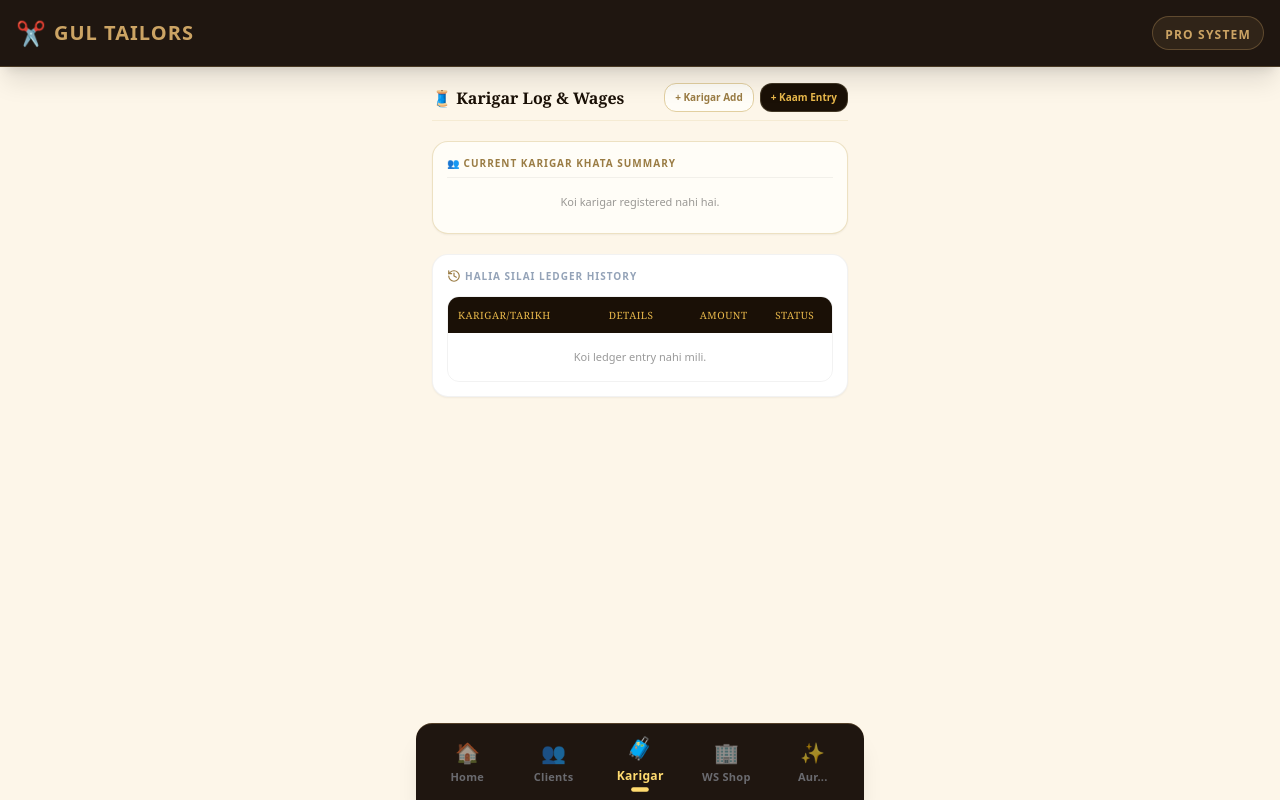
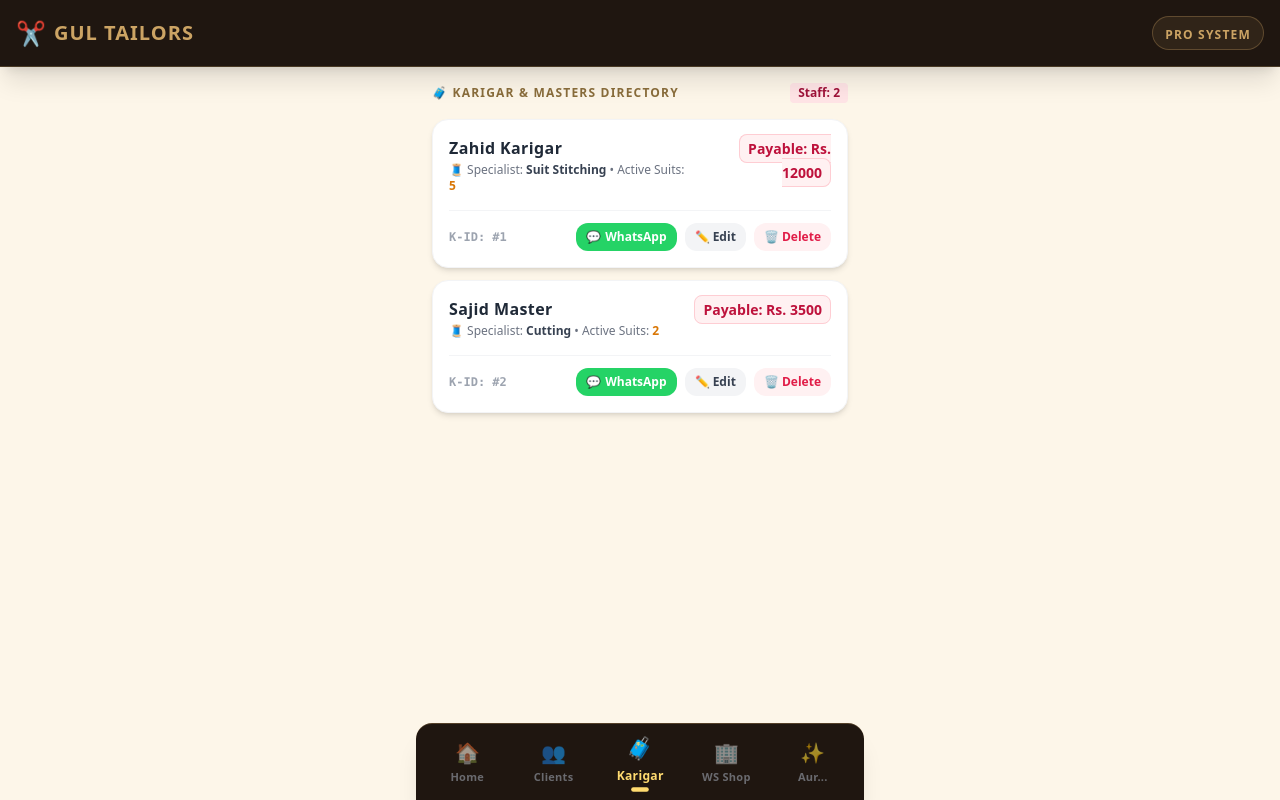
Before and after one commit to betmaxgold5800-Touqeer/gul-tailors, a React (Vite) app: page / in a window 1280 px wide. Both pictures are taken after a click on the button "🧳 Karigar". Built offline with nearby package versions, Linux system fonts and the light colour scheme.

Commit message:
Update Workers.jsx

```diff
--- a/src/views/Workers.jsx
+++ b/src/views/Workers.jsx
@@ -1,236 +1,73 @@
-import React, { useState, useEffect } from 'react'
-import { Plus, UserPlus, Calculator, CheckCircle, Trash2, ShieldAlert, History } from 'lucide-react'
+import React from 'react';
 
-export default function Workers() {
-  const [workers, setWorkers] = useState([])
-  const [entries, setEntries] = useState([])
-  const [showAddWorker, setShowAddWorker] = useState(false)
-  const [showAddEntry, setShowAddEntry] = useState(false)
+export default function Workers({ data, onEdit, onDelete }) {
 
-  // Form States Matrix
-  const [workerName, setWorkerName] = useState('')
-  const [entryData, setEntryData] = useState({
-    workerId: '', suitQty: '', rate: '', status: 'Pending', note: ''
-  })
-
-  useEffect(() => {
-    const savedWorkers = localStorage.getItem('gt_workers')
-    const savedEntries = localStorage.getItem('gt_wentries')
-    if (savedWorkers) setWorkers(JSON.parse(savedWorkers))
-    if (savedEntries) setEntries(JSON.parse(savedEntries))
-  }, [])
-
-  const handleAddWorker = (e) => {
-    e.preventDefault()
-    if (!workerName) return
-
-    const newWorkers = [...workers, { id: Date.now().toString(), name: workerName, khata: 0 }]
-    setWorkers(newWorkers)
-    localStorage.setItem('gt_workers', JSON.stringify(newWorkers))
-    setWorkerName('')
-    setShowAddWorker(false)
-  }
-
-  const handleAddEntry = (e) => {
-    e.preventDefault()
-    const { workerId, suitQty, rate, status } = entryData
-    if (!workerId || !suitQty || !rate) return alert("Saari fields lazmi hain!")
-
-    const amt = Number(suitQty) * Number(rate)
-    const newEntry = {
-      ...entryData,
-      id: Date.now().toString(),
-      date: new Date().toISOString().split('T')[0],
-      amount: amt
-    }
-
-    const updatedEntries = [newEntry, ...entries]
-    setEntries(updatedEntries)
-    localStorage.setItem('gt_wentries', JSON.stringify(updatedEntries))
-
-    // Re-calculate individual artisan khata balance matrix
-    const updatedWorkers = workers.map(w => {
-      if (w.id === workerId) {
-        const currentKhata = Number(w.khata || 0)
-        return { ...w, khata: status === 'Pending' ? currentKhata + amt : currentKhata }
-      }
-      return w
-    })
-    setWorkers(updatedWorkers)
-    localStorage.setItem('gt_workers', JSON.stringify(updatedWorkers))
-
-    // Reset Form
-    setEntryData({ workerId: '', suitQty: '', rate: '', status: 'Pending', note: '' })
-    setShowAddEntry(false)
-  }
-
-  const handleUpdateStatus = (entryId) => {
-    const updatedEntries = entries.map(entry => {
-      if (entry.id === entryId && entry.status === 'Pending') {
-        // Deduct from worker khata when status changes to Paid
-        const updatedWorkers = workers.map(w => {
-          if (w.id === entry.workerId) {
-            return { ...w, khata: Math.max(0, Number(w.khata || 0) - entry.amount) }
-          }
-          return w
-        })
-        setWorkers(updatedWorkers)
-        localStorage.setItem('gt_workers', JSON.stringify(updatedWorkers))
-        return { ...entry, status: 'Paid' }
-      }
-      return entry
-    })
-    setEntries(updatedEntries)
-    localStorage.setItem('gt_wentries', JSON.stringify(updatedEntries))
-  }
+  const triggerWorkerWhatsApp = (phone, name, payable) => {
+    const baseUrl = "https://api.whatsapp.com/send";
+    const text = `Assalam-o-Alaikum Master ${name} Sahib,\n\nGul Tailors dashboard par aap ka total khata update ho chuka hai. Aap ka baqi bacha commission balance Rs. ${payable} hai.\n\nShukriya!\n*Gul Tailors Engine*`;
+    window.open(`${baseUrl}?phone=${phone}&text=${encodeURIComponent(text)}`, '_blank');
+  };
 
   return (
-    <div className="space-y-5 animate-fadeIn">
+    <div className="space-y-4 animate-fadeIn">
+      <div className="flex items-center justify-between">
+        <h3 className="text-xs font-black tracking-widest text-[#8a6d3b] uppercase">
+          🧳 KARIGAR & MASTERS DIRECTORY
+        </h3>
+        <span className="rounded bg-rose-100 px-2 py-0.5 text-xs font-black text-rose-800">
+          Staff: {data.length}
+        </span>
+      </div>
 
-      {/* Header Pipeline Section */}
-      <div className="flex items-center justify-between border-b border-[#e2cfa0]/30 pb-2">
-        <h2 className="text-base font-serif font-bold text-[#1a1006] flex items-center gap-1.5">
-          🧵 Karigar Log & Wages
-        </h2>
-        <div className="flex gap-1.5">
-          <button onClick={() => { setShowAddWorker(!showAddWorker); setShowAddEntry(false) }} className="bg-[#fffdf7] border border-[#e2cfa0] text-[#9a7c44] text-[10px] font-bold py-1.5 px-2.5 rounded-xl transition-all">
-            + Karigar Add
+      {data.length === 0 ? (
+        <div className="bg-white p-8 text-center rounded-2xl border border-dashed border-gray-300 text-gray-400 font-bold">
+          Koi karigar listed nahi hai.
+        </div>
+      ) : (
+        <div className="space-y-3">
+          {data.map((worker) => (
+            <div key={worker.id} className="bg-white rounded-2xl p-4 border border-gray-100 shadow-md flex flex-col justify-between gap-3">
+              <div className="flex justify-between items-start">
+                <div>
+                  <h4 className="font-black text-base text-gray-800 tracking-wide">{worker.name}</h4>
+                  <p className="text-xs text-gray-500 font-medium mt-0.5">
+                    🧵 Specialist: <span className="font-bold text-gray-700">{worker.specializedIn}</span> • Active Suits: <span className="text-amber-600 font-bold">{worker.activeSuits}</span>
+                  </p>
+                </div>
+                <div className="text-right">
+                  <span className="text-sm font-black px-2 py-1 rounded-lg bg-rose-50 text-rose-700 border border-rose-200">
+                    Payable: Rs. {worker.payable}
+                  </span>
+                </div>
+              </div>
+
+              <div className="flex items-center justify-between border-t border-gray-100 pt-3 mt-1">
+                <span className="text-xs font-mono font-bold text-gray-400">K-ID: #{worker.id}</span>
+                <div className="flex items-center gap-2">
+                  <button
+                    onClick={() => triggerWorkerWhatsApp(worker.phone, worker.name, worker.payable)}
+                    className="flex items-center gap-1 bg-[#25D366] hover:bg-[#20ba5a] text-white text-xs font-black px-2.5 py-1.5 rounded-xl transition-transform active:scale-95 shadow-xs"
+                  >
+                    <span>💬</span> WhatsApp
                   </button>
-          <button onClick={() => { setShowAddEntry(!showAddEntry); setShowAddWorker(false) }} className="bg-[#1a1006] text-[#e8b84b] text-[10px] font-bold py-1.5 px-2.5 rounded-xl border border-[#e2cfa0]/20 transition-all">
-            + Kaam Entry
+                  <button
+                    onClick={() => onEdit(worker)}
+                    className="bg-gray-100 hover:bg-gray-200 text-gray-700 text-xs font-black px-2.5 py-1.5 rounded-xl transition-transform active:scale-95"
+                  >
+                    ✏️ Edit
+                  </button>
+                  <button
+                    onClick={() => onDelete(worker.id)}
+                    className="bg-rose-50 hover:bg-rose-100 text-rose-600 text-xs font-black px-2.5 py-1.5 rounded-xl transition-transform active:scale-95"
+                  >
+                    🗑️ Delete
                   </button>
                 </div>
               </div>
-
-      {/* 1. Add New Artisan Form */}
-      {showAddWorker && (
-        <form onSubmit={handleAddWorker} className="bg-[#fffdf7] border border-[#e2cfa0] rounded-2xl p-4 shadow-sm space-y-3 animate-slideDown">
-          <h3 className="text-xs font-bold text-[#9a7c44] uppercase tracking-wider flex items-center gap-1"><UserPlus className="w-3.5 h-3.5" /> Naye Karigar Ka Naam</h3>
-          <div className="flex gap-2">
-            <input type="text" value={workerName} onChange={(e) => setWorkerName(e.target.value)} placeholder="e.g. Aslam Darzi" className="w-full bg-white border border-black/10 rounded-xl px-3 py-1.5 text-xs focus:outline-none focus:border-[#e8b84b]" required />
-            <button type="submit" className="bg-[#1a1006] text-[#e8b84b] text-xs font-bold px-4 rounded-xl shrink-0">Save</button>
-          </div>
-        </form>
-      )}
-
-      {/* 2. Add Suit Work Entry Form */}
-      {showAddEntry && (
-        <form onSubmit={handleAddEntry} className="bg-[#fffdf7] border border-[#e2cfa0] rounded-2xl p-4 shadow-sm space-y-4 animate-slideDown">
-          <h3 className="text-xs font-bold text-[#9a7c44] uppercase tracking-wider flex items-center gap-1"><Calculator className="w-3.5 h-3.5" /> Silai / Kaam Ka Hisab Form</h3>
-
-          <div className="grid grid-cols-2 gap-2.5">
-            <div className="col-span-2">
-              <label className="text-[10px] font-bold text-black/50 block mb-0.5">Karigar Select Karein</label>
-              <select value={entryData.workerId} onChange={(e) => setEntryData({...entryData, workerId: e.target.value})} className="w-full bg-white border border-black/10 rounded-xl px-2.5 py-1.5 text-xs focus:outline-none" required>
-                <option value="">-- Karigar Chunien --</option>
-                {workers.map(w => <option key={w.id} value={w.id}>{w.name}</option>)}
-              </select>
-            </div>
-            <div>
-              <label className="text-[10px] font-bold text-black/50 block mb-0.5">Suits Qty (Tadaad)</label>
-              <input type="number" value={entryData.suitQty} onChange={(e) => setEntryData({...entryData, suitQty: e.target.value})} placeholder="e.g. 5" className="w-full bg-white border border-black/10 rounded-xl px-2.5 py-1.5 text-xs focus:outline-none" required />
-            </div>
-            <div>
-              <label className="text-[10px] font-bold text-black/50 block mb-0.5">Per Suit Rate (Silai)</label>
-              <input type="number" value={entryData.rate} onChange={(e) => setEntryData({...entryData, rate: e.target.value})} placeholder="e.g. 400" className="w-full bg-white border border-black/10 rounded-xl px-2.5 py-1.5 text-xs focus:outline-none" required />
-            </div>
-            <div className="col-span-2">
-              <label className="text-[10px] font-bold text-black/50 block mb-0.5">Payment Status</label>
-              <select value={entryData.status} onChange={(e) => setEntryData({...entryData, status: e.target.value})} className="w-full bg-white border border-black/10 rounded-xl px-2.5 py-1.5 text-xs focus:outline-none">
-                <option value="Pending">Baqi/Udhaar (Add to Khata)</option>
-                <option value="Paid">Usi Waqt Cash De Diya</option>
-              </select>
-            </div>
-          </div>
-
-          <button type="submit" className="w-full bg-[#1a1006] text-[#e8b84b] font-bold py-2 rounded-xl text-xs border border-[#e2cfa0]/20 shadow-md">
-            Save Wage Entry
-          </button>
-        </form>
-      )}
-
-      {/* 3. Artisan Balances Summary Cards */}
-      <div className="bg-[#fffdf7] border border-[#e2cfa0]/60 rounded-2xl p-3.5 shadow-sm space-y-2">
-        <h3 className="text-[10px] font-bold text-[#9a7c44] uppercase tracking-widest border-b border-black/5 pb-1.5">
-          👥 Current Karigar Khata Summary
-        </h3>
-        {workers.length === 0 ? (
-          <p className="text-[11px] text-black/40 text-center py-2">Koi karigar registered nahi hai.</p>
-        ) : (
-          <div className="grid grid-cols-2 gap-2">
-            {workers.map(w => (
-              <div key={w.id} className="bg-white border border-black/5 rounded-xl p-2.5 flex items-center justify-between shadow-inner">
-                <span className="text-xs font-bold text-slate-700 truncate mr-1">{w.name}</span>
-                <span className={`text-xs font-mono font-black shrink-0 ${Number(w.khata) > 0 ? 'text-rose-600' : 'text-emerald-600'}`}>
-                  Rs.{w.khata || 0}
-                </span>
             </div>
           ))}
         </div>
       )}
     </div>
-
-      {/* 4. Recent Wage Ledger Entries Matrix */}
-      <div className="bg-white border border-black/5 rounded-2xl p-3.5 shadow-sm space-y-3">
-        <h3 className="text-[10px] font-bold text-slate-400 uppercase tracking-widest flex items-center gap-1">
-          <History className="w-3.5 h-3.5 text-[#9a7c44]" /> Halia Silai Ledger History
-        </h3>
-
-        <div className="overflow-hidden rounded-xl border border-black/5">
-          <table className="w-full text-left border-collapse text-xs">
-            <thead>
-              <tr className="bg-[#1a1006] text-[#e8b84b] font-serif text-[10px] uppercase tracking-wider">
-                <th className="p-2.5 font-normal">Karigar/Tarikh</th>
-                <th className="p-2.5 font-normal text-center">Details</th>
-                <th className="p-2.5 font-normal text-right">Amount</th>
-                <th className="p-2.5 font-normal text-center">Status</th>
-              </tr>
-            </thead>
-            <tbody className="divide-y divide-black/5">
-              {entries.length === 0 ? (
-                <tr>
-                  <td colSpan="4" className="p-4 text-center text-black/40 text-[11px]">Koi ledger entry nahi mili.</td>
-                </tr>
-              ) : (
-                entries.map((entry, idx) => {
-                  const workerObj = workers.find(w => w.id === entry.workerId)
-                  return (
-                    <tr key={entry.id} className={idx % 2 === 0 ? 'bg-white' : 'bg-slate-50/60'}>
-                      <td className="p-2.5">
-                        <span className="font-bold text-slate-800 block">{workerObj ? workerObj.name : 'Unknown'}</span>
-                        <span className="text-[9px] text-black/30 font-mono">{entry.date}</span>
-                      </td>
-                      <td className="p-2.5 text-center text-slate-600 font-medium">
-                        {entry.suitQty} Suits <br />
-                        <span className="text-[9px] text-black/40 font-mono">@{entry.rate}</span>
-                      </td>
-                      <td className="p-2.5 text-right font-mono font-bold text-slate-700">
-                        Rs.{entry.amount}
-                      </td>
-                      <td className="p-2.5 text-center">
-                        {entry.status === 'Pending' ? (
-                          <button
-                            type="button"
-                            onClick={() => handleUpdateStatus(entry.id)}
-                            className="bg-amber-50 border border-amber-200 text-amber-700 text-[9px] font-bold px-1.5 py-0.5 rounded-md shadow-2xs block mx-auto animate-pulse"
-                          >
-                            Pay Due
-                          </button>
-                        ) : (
-                          <span className="bg-emerald-50 text-emerald-700 text-[9px] font-bold px-1.5 py-0.5 rounded-md border border-emerald-100 block w-max mx-auto">
-                            Clear
-                          </span>
-                        )}
-                      </td>
-                    </tr>
-                  )
-                })
-              )}
-            </tbody>
-          </table>
-        </div>
-      </div>
-
-    </div>
-  )
+  );
 }
```
Lines whose indentation alone changed are shown as unchanged.
